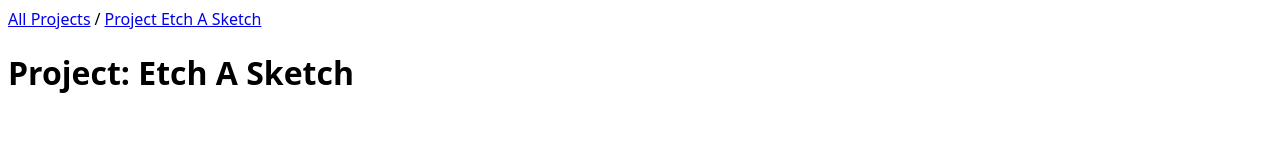
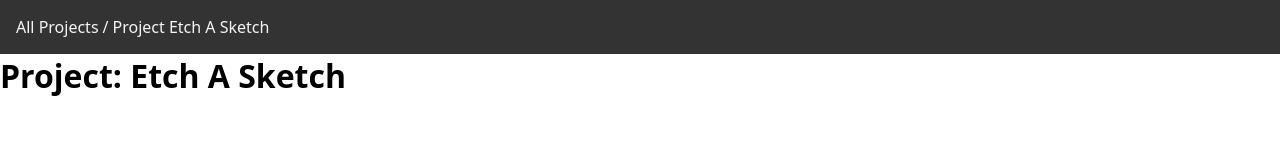
Before and after one commit to Justin-Bento/the-odin-project, a plain HTML site: page foundations/etch-a-sketch/index.html in a window 1280 px wide. Drawn offline with Linux system fonts and the light colour scheme; a web font is replaced by a local one.

Commit message:
added odin breadcrumbs

```diff
--- a/foundations/etch-a-sketch/style.css
+++ b/foundations/etch-a-sketch/style.css
@@ -1,11 +1,11 @@
 *::before,
 *::after {
-  margin: 0rem;
-  padding: 0rem;
   box-sizing: border-box;
   font: inherit;
 }
 * {
+  margin: 0rem;
+  padding: 0rem;
   font-family: "Noto Sans", Arial, Helvetica, sans-serif;
 }
 @font-face {
@@ -51,4 +51,13 @@
   display: flex;
   align-items: center;
   gap: 0.25rem;
+  padding: 1rem;
+  background: rgba(0, 0, 0, 0.8);
 }
+.odin-breadcrumb > * {
+  color: whitesmoke;
+  text-decoration: none;
+}
+.odin-breadcrumb > *:hover {
+  text-decoration: underline;
+}
```
